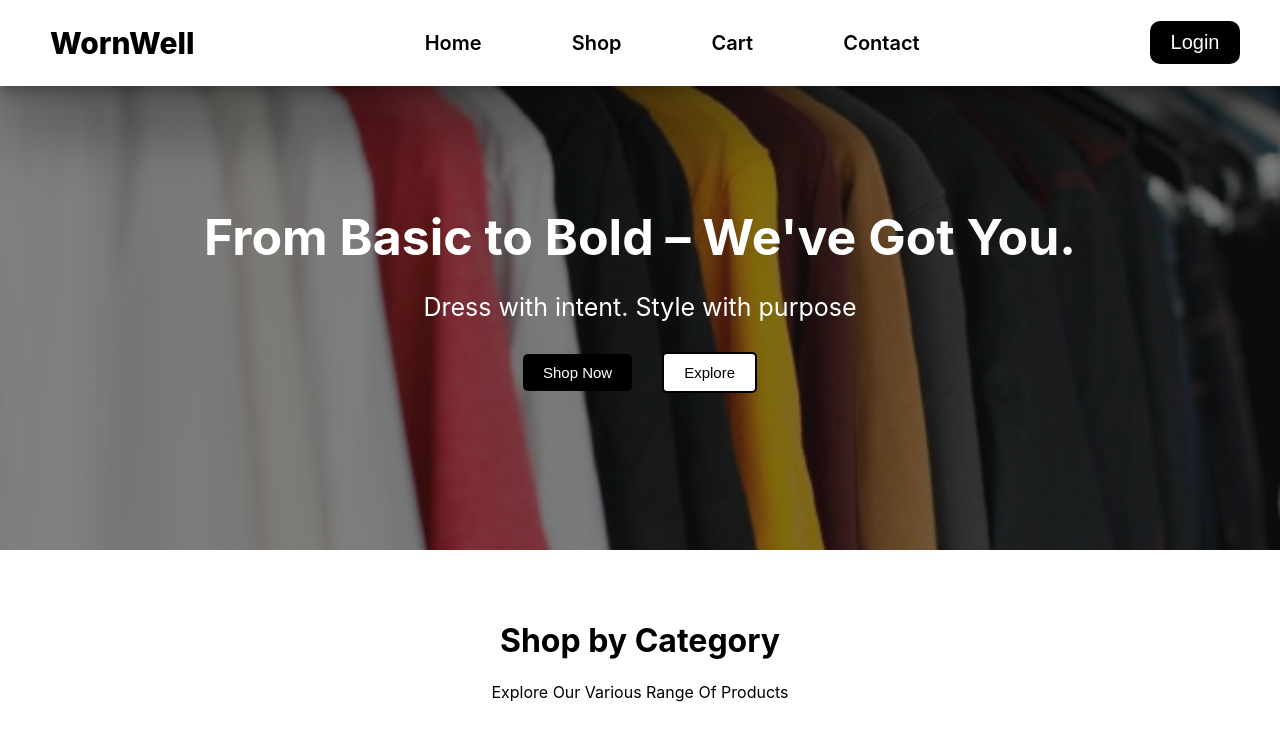
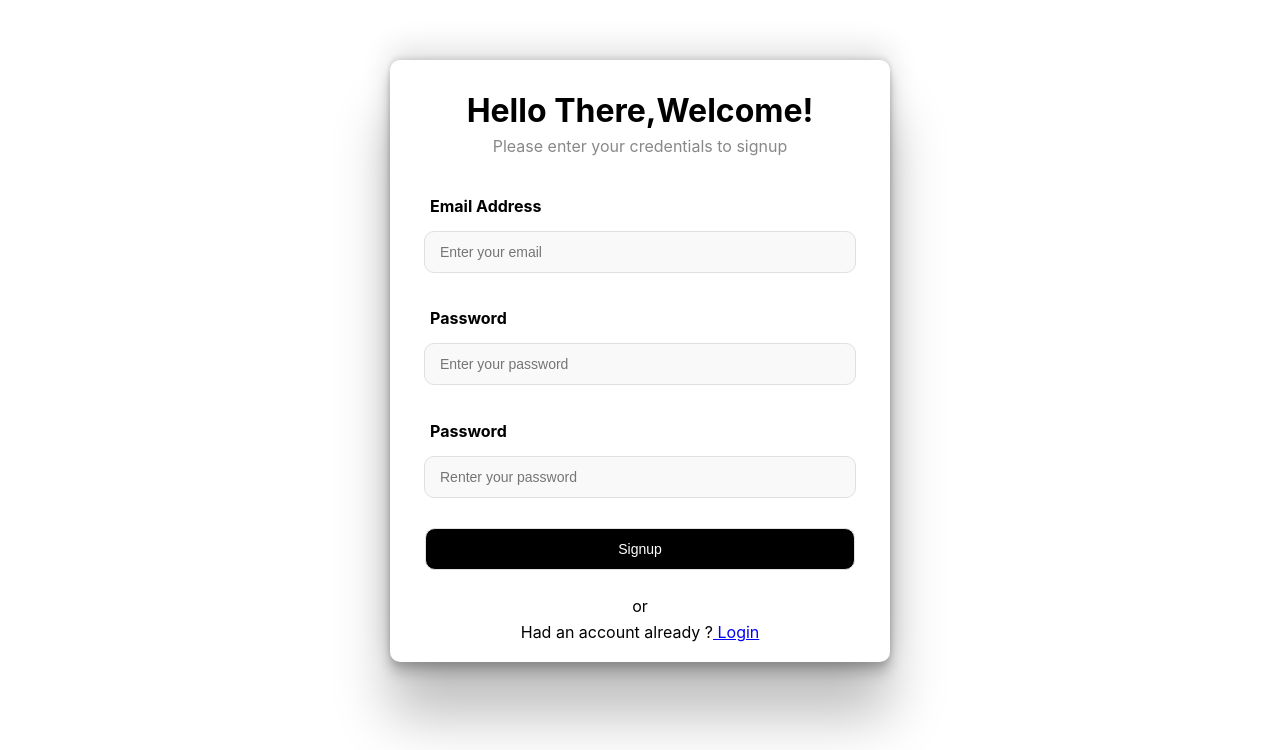
Before and after one commit to Kiruthick-07/E-Commerce-Full-Stack-, a React (Create React App) app: page /signup in a window 1280 px wide. Shown: the top 750 px of the page. Built offline with nearby package versions, Linux system fonts and the light colour scheme.

Commit message:
feat : login and signup added

```diff
--- a/package.json
+++ b/package.json
@@ -3,12 +3,17 @@
   "version": "0.1.0",
   "private": true,
   "dependencies": {
+    "@emotion/react": "^11.14.0",
+    "@emotion/styled": "^11.14.0",
+    "@mui/icons-material": "^7.1.2",
+    "@mui/material": "^7.1.2",
     "@testing-library/dom": "^10.4.0",
     "@testing-library/jest-dom": "^6.6.3",
     "@testing-library/react": "^16.3.0",
     "@testing-library/user-event": "^13.5.0",
     "react": "^19.1.0",
     "react-dom": "^19.1.0",
+    "react-router-dom": "^7.6.2",
     "react-scripts": "5.0.1",
     "web-vitals": "^2.1.4"
   },
--- a/src/App.js
+++ b/src/App.js
@@ -1,18 +1,15 @@
-import Hero from './Hero';
-import Header from './Header';
-import Category from './Category';
-import Products from './Products';
-import Review from './Review';
+import { Routes, Route } from 'react-router-dom';
+import Login from './Login';
+import Signup from './Signup';
+import Dashboard from './Dashboard';
 
 function App() {
   return (
-    <div>
-      <Header />
-      <Hero />
-      <Category />
-      <Products />
-      <Review />
-    </div>
+    <Routes>
+      <Route path="/" element={<Login />} />
+      <Route path="/signup" element={<Signup />} />
+      <Route path="/dashboard" element={<Dashboard />} />
+    </Routes>
   );
 }
 
--- /dev/null
+++ b/src/Dashboard.js
@@ -0,0 +1,19 @@
+import Hero from './Hero';
+import Header from './Header';
+import Category from './Category';
+import Products from './Products';
+import Review from './Review';
+
+function Dashboard() {
+  return (
+    <div>
+      <Header />
+      <Hero />
+      <Category />
+      <Products />
+      <Review />
+    </div>
+  );
+}
+
+export default Dashboard;
--- a/src/Header.jsx
+++ b/src/Header.jsx
@@ -1,24 +1,34 @@
 import React, { useState } from 'react';
 import './Header.css';
+import { useNavigate } from 'react-router-dom';
+import Button from '@mui/material/Button';
+import ShoppingCartIcon from '@mui/icons-material/ShoppingCart';
 
 const Header = () => {
   const [sideNavOpen, setSideNavOpen] = useState(false);
 
   const opennav = () => setSideNavOpen(true);
   const closenav = () => setSideNavOpen(false);
+  const navigate = useNavigate();
+
+  const handleSubmit= () =>{
+    navigate('/Login');
+  }
 
   return (
     <>
       <nav className="navbar">
         <h1 className='navtitle'>WornWell</h1>
         <div className='navlinks'>
-          <a href='' className='navlink'>Home</a>
-          <a href='' className='navlink'>Shop</a>
-          <a href='' className='navlink'>Cart</a>
+          <a href='/Hero' className='navlink'>Home</a>
+          <a href='/Products' className='navlink'>Shop</a>
+          <a href='' className='navlink'  onClick={handleSubmit}>Login</a>
           <a href='' className='navlink'>Contact</a>
         </div>
         <div className='buttondiv'>
-          <button className='loginbutton'>Login</button>
+         <Button variant="contained" color="primary" style={{backgroundColor:'black'}} startIcon={<ShoppingCartIcon />}>
+          View Cart
+        </Button>
         </div>
         <div className='togglemenu'>
           <i className="fa-solid fa-bars" onClick={opennav}></i>
@@ -30,8 +40,8 @@ const Header = () => {
             <i className="fa-solid fa-xmark" onClick={closenav}></i>
           </p>
           <div className='sidenavlinks'>
-            <a href='' className='sidenavlink'>Home</a>
-            <a href='' className='sidenavlink'>Shop</a>
+            <a href='/Hero' className='sidenavlink'>Home</a>
+            <a href='/Products' className='sidenavlink'>Shop</a>
             <a href='' className='sidenavlink'>Cart</a>
             <a href='' className='sidenavlink'>Login</a>
           </div>
--- /dev/null
+++ b/src/Login.js
@@ -0,0 +1,99 @@
+import { Height, Padding } from '@mui/icons-material';
+import { borderRadius, lineHeight, padding } from '@mui/system';
+import React from 'react'
+import { useState } from 'react';
+import { Link } from 'react-router-dom';
+import { useNavigate } from 'react-router-dom';
+
+const Login = () => {
+    const [usermail , setuserMail] = useState("");
+    const [userpassword , setuserPassword] = useState("");
+    const navigate = useNavigate();
+
+    const handleSubmit=()=>{
+        if(userpassword=='admin_003'){
+            navigate('/Dashboard');
+            alert("Welcome " + usermail);
+        }
+        else{
+            alert("Invalid Credintials");
+        }
+    }
+    const headertext={
+      textAlign:'center',
+      lineHeight:'0.6',
+      marginTop:'100px',
+      paddingTop:'20px',
+    };
+    const login={
+      boxShadow: 'rgba(0, 0, 0, 0.25) 0px 54px 55px, rgba(0, 0, 0, 0.12) 0px -12px 30px, rgba(0, 0, 0, 0.12) 0px 4px 6px, rgba(0, 0, 0, 0.17) 0px 12px 13px, rgba(0, 0, 0, 0.09) 0px -3px 5px',
+      width:'500px',
+      Height:'700px',
+      borderRadius:'10px',
+    };
+    const inputbox={
+       width: '400px',
+       padding: '12px 15px',
+       borderRadius: '10px',
+       border: '1px solid #e0e0e0',
+    marginBottom: '20px',
+    fontSize: '14px',
+    outline: 'none',
+    backgroundColor: '#f9f9f9'
+    };
+    const subheading={
+      textAlign:'left',
+      marginLeft:'40px',
+    };
+    const buttonstyle={
+      width: '430px',
+       padding: '12px 15px',
+       borderRadius: '10px',
+       border: '1px solid #e0e0e0',
+       marginBottom: '20px',
+       fontSize: '14px',
+      outline: 'none',
+      backgroundColor:'black',
+      color:'white',
+      marginTop:'10px',
+      cursor:'pointer',
+    };
+    const emailcon={
+      lineHeight:'0.5',
+      marginTop:'50px',
+    };
+    const pswcon={
+      lineHeight:'0.5',
+    };
+
+  return (
+    <center>
+    <div style={login}>
+      <div style={headertext}>
+        <h1>Welcome Back</h1>
+        <p style={{color: '#888'}}> Please enter your credentials to login</p>
+      </div>
+      <div style={emailcon}>
+        <h4 style={subheading}>Email Address</h4>
+        <input type='text' style={inputbox}  placeholder='Enter your email' onChange={(e)=> setuserMail(e.target.value)}></input>
+      </div>
+      <div style={pswcon}>
+        <h4 style={subheading}>Password</h4>
+        <input type='password' placeholder='Enter your password' style={inputbox} onChange={(e)=>setuserPassword(e.target.value)} ></input>
+      </div>
+      <div>
+        <button style={buttonstyle} onClick={handleSubmit}>Login</button>
+        <p style={{lineHeight:'0'}}>or</p>
+      </div>
+      <p style={{ paddingBottom: '20px' }}>
+    Don't have an account?
+  <Link to="/signup" style={{ textDecoration: 'underline', color: 'blue', marginLeft: '5px' }}>
+    Sign up
+  </Link>
+</p>
+    </div>
+    </center>
+  )
+}
+
+export default Login
--- a/src/Review.css
+++ b/src/Review.css
@@ -1,3 +1,36 @@
 .head-txt{
     text-align: center;
 }
+.review-containers{
+    display: flex;
+    flex-wrap: wrap;
+    justify-content: space-around;
+    align-items: center;
+}
+.container{
+    width: 300px;
+    height: 300px;
+    margin: 20px;
+    padding: 10px;
+    border-radius: 10px;
+    box-shadow: rgba(100, 100, 111, 0.2) 0px 7px 29px 0px;
+    background-color: #f8fff0;
+    transition: 0.3s;
+    cursor: pointer;
+}
+.container:hover{
+    transform: scale(1.08);
+    transition: 0.3s;
+}
+
+@media  and (max-width: 768px) {
+   .review-containers {
+    justify-content: flex-start; /* optional tweak */
+  }
+
+  .container {
+    width: calc(33.33% - 40px); /* 3 per row, accounting for margins */
+    margin: 10px;
+  }
+
+}
--- /dev/null
+++ b/src/Signup.js
@@ -0,0 +1,95 @@
+import React from 'react'
+import { useState } from 'react';
+import { useNavigate } from 'react-router-dom';
+import {Link} from 'react-router-dom';
+
+const Signup = () => {
+ const[username,setuserName] = useState("");
+ const[userpassword1,setuserPassword] = useState("");
+ const[userpassword2,setuserRepassword]= useState("");
+ const navigate = useNavigate();
+ const passwordCheck=()=>{
+    if(userpassword1==userpassword2){
+        navigate('/Dashboard');
+    }
+    else{
+        alert("Reenter the password correctly");
+    }
+ }
+       const headertext={
+          textAlign:'center',
+          lineHeight:'0.6',
+          marginTop:'60px',
+          paddingTop:'20px',
+        };
+        const login={
+          boxShadow: 'rgba(0, 0, 0, 0.25) 0px 54px 55px, rgba(0, 0, 0, 0.12) 0px -12px 30px, rgba(0, 0, 0, 0.12) 0px 4px 6px, rgba(0, 0, 0, 0.17) 0px 12px 13px, rgba(0, 0, 0, 0.09) 0px -3px 5px',
+          width:'500px',
+          Height:'700px',
+          borderRadius:'10px',
+        };
+        const inputbox={
+           width: '400px',
+           padding: '12px 15px',
+           borderRadius: '10px',
+           border: '1px solid #e0e0e0',
+        marginBottom: '20px',
+        fontSize: '14px',
+        outline: 'none',
+        backgroundColor: '#f9f9f9'
+        };
+        const subheading={
+          textAlign:'left',
+          marginLeft:'40px',
+        };
+        const buttonstyle={
+          width: '430px',
+           padding: '12px 15px',
+           borderRadius: '10px',
+           border: '1px solid #e0e0e0',
+           marginBottom: '20px',
+           fontSize: '14px',
+          outline: 'none',
+          backgroundColor:'black',
+          color:'white',
+          marginTop:'10px',
+          cursor:'pointer',
+        };
+        const emailcon={
+          lineHeight:'0.5',
+          marginTop:'50px',
+        };
+        const pswcon={
+          lineHeight:'0.5',
+        };
+  return (
+     <center>
+        <div style={login}>
+          <div style={headertext}>
+            <h1>Hello There,Welcome!</h1>
+            <p style={{color: '#888'}}> Please enter your credentials to signup</p>
+          </div>
+          <div style={emailcon}>
+            <h4 style={subheading}>Email Address</h4>
+            <input type='text' style={inputbox}  placeholder='Enter your email' onChange={(e)=> setuserName(e.target.value)}></input>
+          </div>
+          <div style={pswcon}>
+            <h4 style={subheading}>Password</h4>
+            <input placeholder='Enter your password' style={inputbox} onChange={(e)=>setuserPassword(e.target.value)} ></input>
+          </div>
+          <div style={pswcon}>
+            <h4 style={subheading}>Password</h4>
+            <input placeholder='Renter your password' style={inputbox} onChange={(e)=>setuserRepassword(e.target.value)} ></input>
+          </div>
+          <div>
+            <button style={buttonstyle} onClick={passwordCheck}>Signup</button>
+            <p style={{lineHeight:'0'}}>or</p>
+          </div>
+          <p style={{paddingBottom:'20px'}}>Had an account already ?<Link to="/login"  style={{textDecoration:'underline' , color:'blue',cursor:'pointer'}}>  Login</Link></p>
+
+        </div>
+        </center>
+  )
+}
+
+export default Signup
--- a/src/index.js
+++ b/src/index.js
@@ -3,15 +3,13 @@ import ReactDOM from 'react-dom/client';
 import './index.css';
 import App from './App';
 import reportWebVitals from './reportWebVitals';
+import { BrowserRouter } from 'react-router-dom';
 
 const root = ReactDOM.createRoot(document.getElementById('root'));
 root.render(
-  <React.StrictMode>
-    <App />
-  </React.StrictMode>
+    <BrowserRouter>
+      <App/>
+    </BrowserRouter>
 );
 
-// If you want to start measuring performance in your app, pass a function
-// to log results (for example: reportWebVitals(console.log))
-// or send to an analytics endpoint. Learn more: https://bit.ly/CRA-vitals
 reportWebVitals();
```
Also changed, not shown: src/Review.jsx (+23 -0 lines), 1 other file (tests, documents, lock files or other folders).
